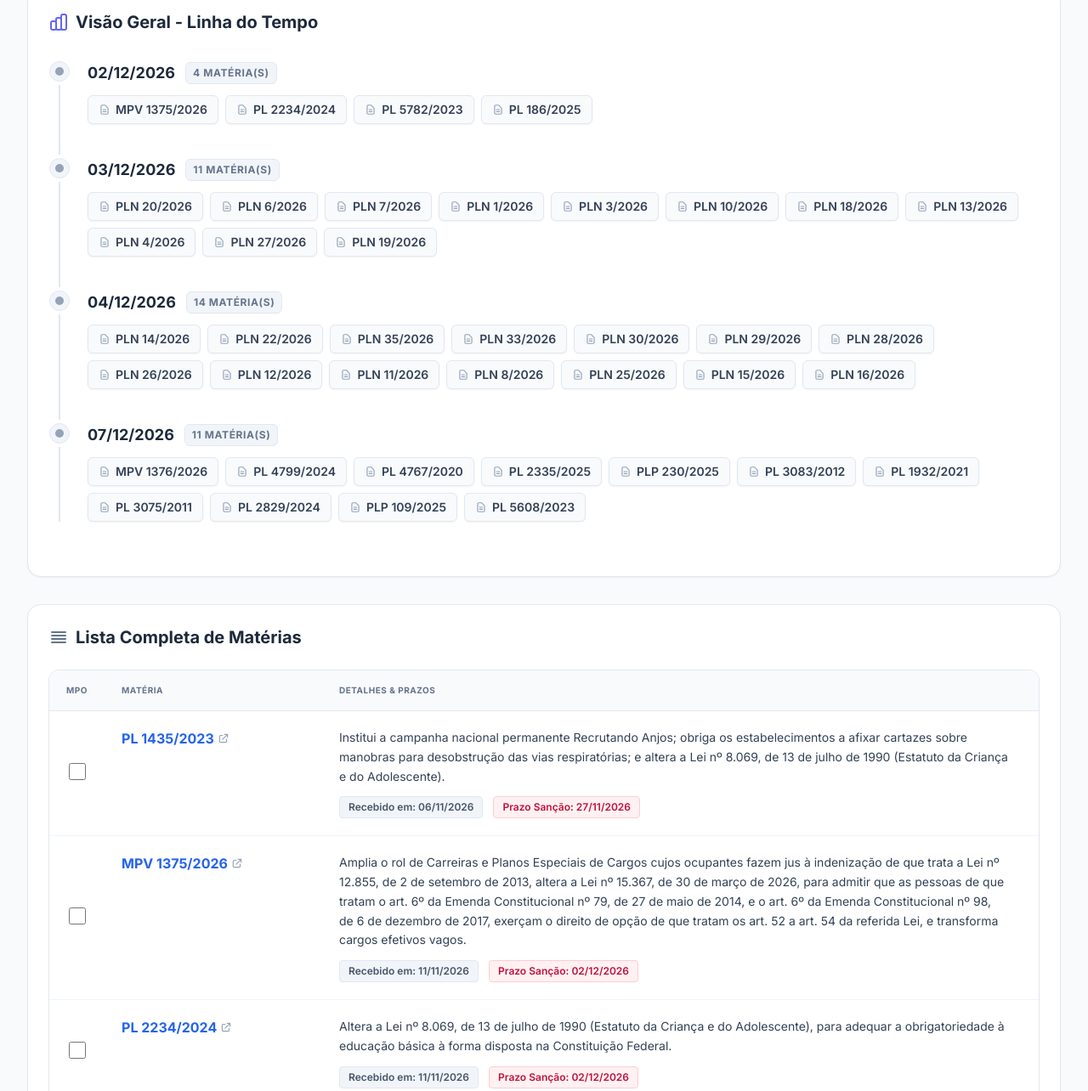
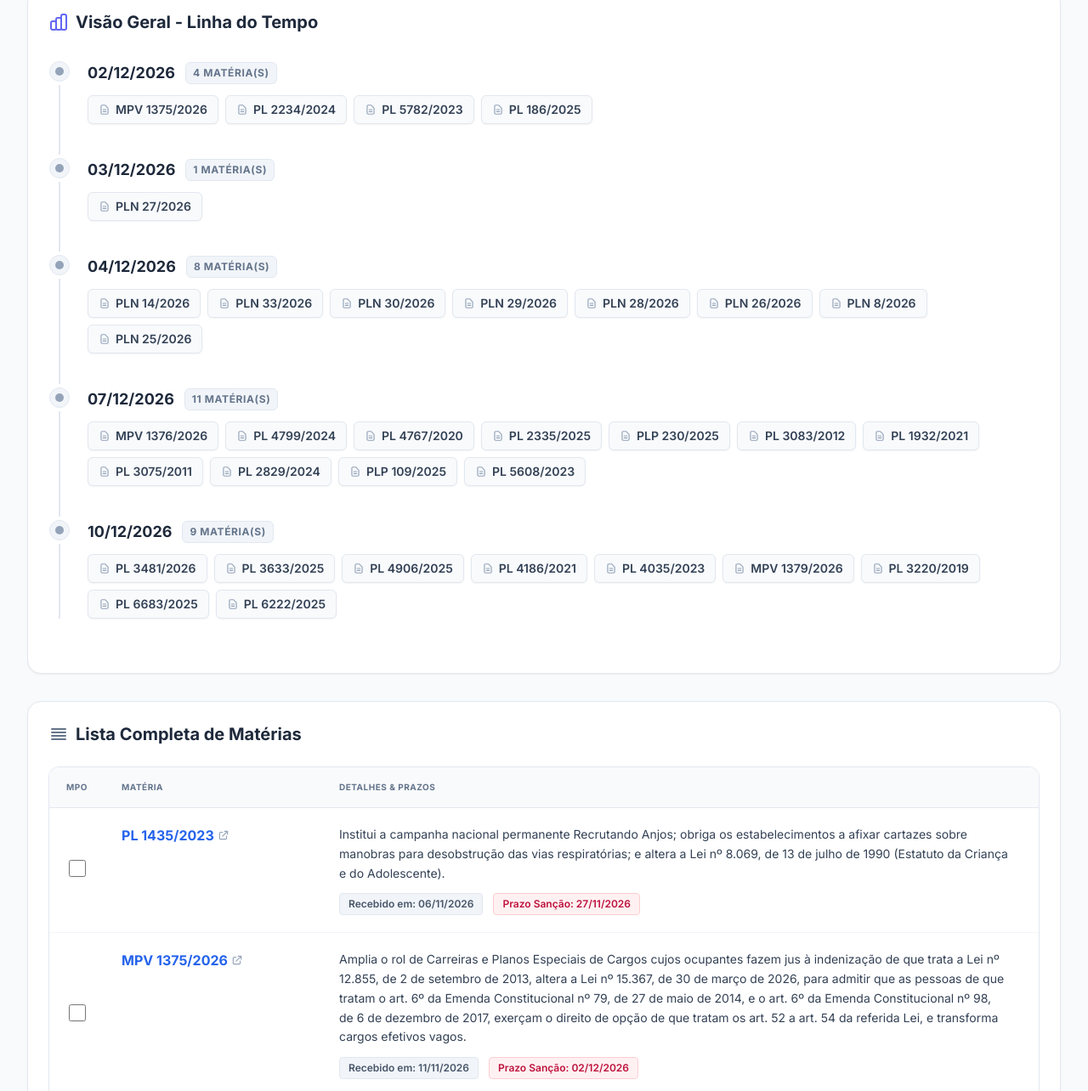
Before and after one commit to atrfisch/painel_sancoes_MPO, a plain HTML site: page index.html in a window 1280 px wide. Shown: the part 522-1806 px from the top of the page at 85% size. Drawn offline with nearby package versions, Linux system fonts and the light colour scheme.

Commit message:
Robô: Atualização automática dos dados de sanção

```diff
--- a/index.html
+++ b/index.html
@@ -120,86 +120,14 @@
         "prazo": "2026-12-02"
     },
     {
-        "materia": "PLN 20/2026",
-        "ementa": "Abre ao Orçamento Fiscal da União, em favor dos Ministérios da Justiça e Segurança Pública, da Cultura, da Integração e do Desenvolvimento Regional e dos Direitos Humanos e da Cidadania, e de Operações Oficiais de Crédito, crédito suplementar no valor de R$ 520.535.876,00, para reforço de dotações constantes da Lei Orçamentária vigente.",
-        "recebimento": "2026-11-12",
-        "prazo": "2026-12-03"
-    },
-    {
-        "materia": "PLN 6/2026",
-        "ementa": "Abre ao Orçamento Fiscal da União, em favor dos Ministérios da Justiça e Segurança Pública e de Minas e Energia, e de Operações Oficiais de Crédito, crédito suplementar no valor de R$ 543.681.108,00, para reforço de dotações constantes da Lei Orçamentária vigente.",
-        "recebimento": "2026-11-12",
-        "prazo": "2026-12-03"
-    },
-    {
-        "materia": "PLN 7/2026",
-        "ementa": "Altera a Lei nº 15.321, de 31 de dezembro de 2025, que dispõe sobre as diretrizes para a elaboração e a execução da Lei Orçamentária de 2026.",
-        "recebimento": "2026-11-12",
-        "prazo": "2026-12-03"
-    },
-    {
-        "materia": "PLN 1/2026",
-        "ementa": "Altera o Anexo V à Lei nº 15.346, de 14 de janeiro de 2026, que estima a receita e fixa a despesa da União para o exercício financeiro de 2026.",
-        "recebimento": "2026-11-12",
-        "prazo": "2026-12-03"
-    },
-    {
-        "materia": "PLN 3/2026",
-        "ementa": "Abre ao Orçamento Fiscal da União, em favor do Ministério da Ciência, Tecnologia e Inovação, crédito suplementar no valor de R$ 13.186.131,00, para reforço de dotação constante da Lei Orçamentária vigente.",
-        "recebimento": "2026-11-12",
-        "prazo": "2026-12-03"
-    },
-    {
-        "materia": "PLN 10/2026",
-        "ementa": "Abre ao Orçamento Fiscal da União, em favor dos Ministérios da Educação, do Planejamento e Orçamento, do Desenvolvimento, Indústria, Comércio e Serviços e da Justiça e Segurança Pública, crédito especial no valor de R$ 11.528.608,00, para os fins que especifica (alteração proposta pela Mensagem presidencial nº 636/2026).",
-        "recebimento": "2026-11-12",
-        "prazo": "2026-12-03"
-    },
-    {
-        "materia": "PLN 18/2026",
-        "ementa": "Altera o art. 4º da Lei nº 15.346, de 14 de janeiro de 2026, que estima a receita e fixa a despesa da União para o exercício financeiro de 2026.",
-        "recebimento": "2026-11-12",
-        "prazo": "2026-12-03"
-    },
-    {
-        "materia": "PLN 13/2026",
-        "ementa": "Abre ao Orçamento Fiscal da União, em favor de Encargos Financeiros da União, crédito suplementar no valor de R$ 488.112.855,00, para reforço de dotação constante da Lei Orçamentária vigente.",
-        "recebimento": "2026-11-12",
-        "prazo": "2026-12-03"
-    },
-    {
-        "materia": "PLN 4/2026",
-        "ementa": "Abre ao Orçamento Fiscal da União, em favor do Ministério da Fazenda, crédito suplementar no valor de R$ 34.000.000,00, para reforço de dotação constante da Lei Orçamentária vigente. (alteração proposta pela Mensagem presidencial nº 803/2026)",
-        "recebimento": "2026-11-12",
-        "prazo": "2026-12-03"
-    },
-    {
         "materia": "PLN 27/2026",
         "ementa": "Abre aos Orçamentos Fiscal e da Seguridade Social da União, em favor dos Ministérios da Educação, da Justiça e Segurança Pública e da Saúde, crédito especial no valor de R$ 115.000.000,00, para os fins que especifica.",
         "recebimento": "2026-11-12",
         "prazo": "2026-12-03"
     },
     {
-        "materia": "PLN 19/2026",
-        "ementa": "Abre ao Orçamento Fiscal da União, em favor dos Ministérios da Educação, da Justiça e Segurança Pública e dos Transportes, crédito especial no valor de R$ 130.041.737,00, para os fins que especifica (alteração proposta pela Mensagem presidencial nº 841/2026).",
-        "recebimento": "2026-11-12",
-        "prazo": "2026-12-03"
-    },
-    {
         "materia": "PLN 14/2026",
         "ementa": "Abre ao Orçamento da Seguridade Social da União, em favor do Ministério da Saúde, crédito especial no valor de R$ 3.000.000,00, para os fins que especifica",
-        "recebimento": "2026-11-13",
-        "prazo": "2026-12-04"
-    },
-    {
-        "materia": "PLN 22/2026",
-        "ementa": "Abre ao Orçamento de Investimento da União, em favor do Serviço Federal de Processamento de Dados, crédito suplementar no valor de R$ 34.941.713,00.",
-        "recebimento": "2026-11-13",
-        "prazo": "2026-12-04"
-    },
-    {
-        "materia": "PLN 35/2026",
-        "ementa": "Abre ao Orçamento Fiscal da União, em favor do TCU, das Justiças Federal, Eleitoral e do Trabalho, da DPU, e do MPU crédito especial no valor de R$ 114.969.959,00, para os fins que especifica.",
         "recebimento": "2026-11-13",
         "prazo": "2026-12-04"
     },
@@ -234,18 +162,6 @@
         "prazo": "2026-12-04"
     },
     {
-        "materia": "PLN 12/2026",
-        "ementa": "Abre ao Orçamento Fiscal da União, em favor dos Ministérios da Justiça e Segurança Pública, das Comunicações, da Cultura e da Integração e do Desenvolvimento Regional, e de Operações Oficiais de Crédito, crédito suplementar no valor de R$ 168.145.850,00, para reforço de dotações constantes da Lei Orçamentária vigente (alteração proposta pela Mensagem presidencial nº 763/2026).",
-        "recebimento": "2026-11-13",
-        "prazo": "2026-12-04"
-    },
-    {
-        "materia": "PLN 11/2026",
-        "ementa": "Abre ao Orçamento Fiscal da União, em favor da Justiça Federal, da Justiça do Trabalho, e do Ministério Público da União, crédito suplementar no valor de R$ 56.250.092,00, para reforço de dotações constantes da Lei Orçamentária vigente.",
-        "recebimento": "2026-11-13",
-        "prazo": "2026-12-04"
-    },
-    {
         "materia": "PLN 8/2026",
         "ementa": "Abre ao Orçamento da Seguridade Social da União, em favor das Justiças Federal e do Trabalho, crédito especial no valor de R$ 21.557.807,00, para os fins que especifica.",
         "recebimento": "2026-11-13",
@@ -254,18 +170,6 @@
     {
         "materia": "PLN 25/2026",
         "ementa": "Abre ao Orçamento de Investimento da União, em favor da Eletronuclear S.A., crédito suplementar no valor de R$ 290.058.339,00, para reforço de dotação orçamentária constante da Lei Orçamentária vigente.",
-        "recebimento": "2026-11-13",
-        "prazo": "2026-12-04"
-    },
-    {
-        "materia": "PLN 15/2026",
-        "ementa": "Abre aos Orçamentos Fiscal e da Seguridade Social da União, em favor dos MME, MS, MIDR, e Portos, crédito suplementar no valor de R$ 24.431.895,00.",
-        "recebimento": "2026-11-13",
-        "prazo": "2026-12-04"
-    },
-    {
-        "materia": "PLN 16/2026",
-        "ementa": "Abre ao Orçamento da Seguridade Social da União, em favor do Ministério da Educação, crédito especial no valor de R$ 45.369,00, para os fins que especifica.",
         "recebimento": "2026-11-13",
         "prazo": "2026-12-04"
     },
@@ -334,6 +238,60 @@
         "ementa": "Dispõe sobre as condições de trabalho de mulheres com diagnóstico, em tratamento ou em período de espera de remissão de câncer de mama.",
         "recebimento": "2026-11-16",
         "prazo": "2026-12-07"
+    },
+    {
+        "materia": "PL 3481/2026",
+        "ementa": "Altera o art. 67 da Lei nº 15.421, de 1º de junho de 2026, para dispor sobre o ajuste dos calendários escolares em razão da realização da Copa do Mundo Feminina da FIFA 2027, observadas as normas gerais de organização da educação básica.",
+        "recebimento": "2026-11-19",
+        "prazo": "2026-12-10"
+    },
+    {
+        "materia": "PL 3633/2025",
+        "ementa": "Institui o Dia Nacional da Parentalidade.",
+        "recebimento": "2026-11-19",
+        "prazo": "2026-12-10"
+    },
+    {
+        "materia": "PL 4906/2025",
+        "ementa": "Institui o Dia Nacional da Música Instrumental Hermeto Pascoal.",
+        "recebimento": "2026-11-19",
+        "prazo": "2026-12-10"
+    },
+    {
+        "materia": "PL 4186/2021",
+        "ementa": "Altera o art. 206 da Lei nº 10.406, de 10 de janeiro de 2002 (Código Civil), para fixar em 20 (vinte) anos o prazo prescricional da pretensão de reparação civil das vítimas de crimes contra a dignidade sexual de crianças e adolescentes.",
+        "recebimento": "2026-11-19",
+        "prazo": "2026-12-10"
+    },
+    {
+        "materia": "PL 4035/2023",
+        "ementa": "Institui o mês de agosto como o Mês Nacional de Combate à Desigualdade Social e de Enfrentamento à Pobreza.",
+        "recebimento": "2026-11-19",
+        "prazo": "2026-12-10"
+    },
+    {
+        "materia": "MPV 1379/2026",
+        "ementa": "Altera a Lei nº 15.473, de 22 de julho de 2026, que altera a Lei nº 9.818, de 23 de agosto de 1999, e a Lei nº 12.712, de 30 de agosto de 2012, para fortalecer e modernizar o sistema brasileiro de apoio oficial ao crédito à exportação.",
+        "recebimento": "2026-11-19",
+        "prazo": "2026-12-10"
+    },
+    {
+        "materia": "PL 3220/2019",
+        "ementa": "Dispõe sobre o compartilhamento de infraestrutura física aérea de titularidade de prestadoras de serviços de distribuição de energia elétrica com prestadoras de serviços de telecomunicações; e altera as Leis nºs 9.427, de 26 de dezembro de 1996, 9.472, de 16 de julho de 1997, e 14.947, de 2 de agosto de 2024.",
+        "recebimento": "2026-11-19",
+        "prazo": "2026-12-10"
+    },
+    {
+        "materia": "PL 6683/2025",
+        "ementa": "Dispõe sobre os requisitos essenciais relativos aos implantes cirúrgicos; e estabelece a notificação compulsória das falhas detectadas em implantes.",
+        "recebimento": "2026-11-19",
+        "prazo": "2026-12-10"
+    },
+    {
+        "materia": "PL 6222/2025",
+        "ementa": "Institui a Mobilização Nacional dos 21 Dias de Ativismo pelo Fim da Violência e do Racismo contra as Mulheres.",
+        "recebimento": "2026-11-19",
+        "prazo": "2026-12-10"
     }
 ];
         </script>
```
